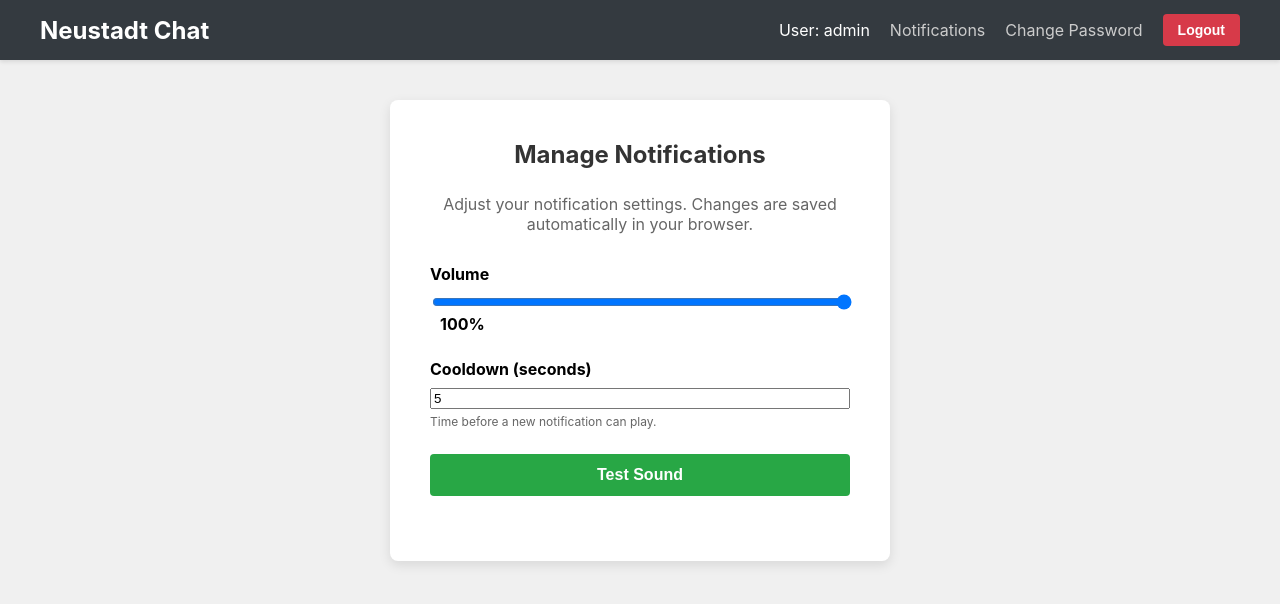
After one commit to Mysaktom/django-chat-app, a Django app: page /notifications/settings/ in a window 1280 px wide. The commit adds this page. Shown: the top 604 px of the page. Run offline with Django 5.2, Linux system fonts and the light colour scheme; a user stored in the database is signed in.

Commit message:
Přidání stránky notification_settings.html a styly a js

```diff
--- /dev/null
+++ b/chat/static/chat/notification_settings.css
@@ -0,0 +1,23 @@
+/* Notification Settings */
+.setting-row {
+    text-align: left;
+    margin-bottom: 25px;
+}
+.setting-row label {
+    display: block;
+    font-weight: bold;
+    margin-bottom: 8px;
+}
+.setting-row input[type="range"], .setting-row input[type="number"] {
+    width: 100%;
+}
+.setting-row .setting-desc {
+    font-size: 12px;
+    color: #666;
+    margin-top: 5px;
+    margin-bottom: 0;
+}
+#volume-value {
+    font-weight: bold;
+    margin-left: 10px;
+}
--- /dev/null
+++ b/chat/static/chat/notification_settings.js
@@ -0,0 +1,33 @@
+// chat/static/chat/notification_settings.js
+document.addEventListener('DOMContentLoaded', () => {
+    const volumeSlider = document.getElementById('volume-slider');
+    const volumeValue = document.getElementById('volume-value');
+    const delayInput = document.getElementById('delay-input');
+    const testBtn = document.getElementById('test-notification-btn');
+
+    // Načtení zvuku
+    const notificationSound = new Audio(document.getElementById('notification-sound-src').getAttribute('src'));
+
+    // Načtení uložených hodnot, nebo nastavení výchozích
+    volumeSlider.value = localStorage.getItem('notification_volume') || 1;
+    delayInput.value = localStorage.getItem('notification_delay') || 5;
+    volumeValue.textContent = `${Math.round(volumeSlider.value * 100)}%`;
+
+    // Uložení hlasitosti při změně
+    volumeSlider.addEventListener('input', () => {
+        const volume = volumeSlider.value;
+        localStorage.setItem('notification_volume', volume);
+        volumeValue.textContent = `${Math.round(volume * 100)}%`;
+    });
+
+    // Uložení prodlevy při změně
+    delayInput.addEventListener('input', () => {
+        localStorage.setItem('notification_delay', delayInput.value);
+    });
+
+    // Testovací tlačítko
+    testBtn.addEventListener('click', () => {
+        notificationSound.volume = localStorage.getItem('notification_volume') || 1;
+        notificationSound.play();
+    });
+});
--- a/chat/templates/chat/base.html
+++ b/chat/templates/chat/base.html
@@ -5,6 +5,8 @@
     <title>Neustadt Chat</title>
     <link rel="stylesheet" href="{% static 'chat/style.css' %}">
     <link rel="icon" href="{% static 'chat/favicon.ico' %}" type="image/x-icon">
+
+    {% block extra_head %}{% endblock %}
 </head>
 <body>
     <nav class="main-nav">
@@ -15,9 +17,9 @@
             {% if user.is_authenticated %}
                 {% if room_name %}
                     <span class="nav-room-name">Room: <b>{{ room_name }}</b></span>
-                    <span id="online-user-count" class="nav-link" style="display: none;"></span>
                 {% endif %}
                 <span>User: {{ user.username }}</span>
+                <a href="{% url 'notification-settings' %}" class="nav-link">Notifications</a> <!-- Odkaz na nastavení notifikací -->
                 <a href="{% url 'password-change' %}" class="nav-link">Change Password</a>
                 <form method="post" action="{% url 'logout' %}" class="logout-form">
                     {% csrf_token %}
@@ -29,5 +31,7 @@
     <main class="main-content">
         {% block content %}{% endblock %}
     </main>
+
+    <audio id="notification-sound-src" src="{% static 'chat/notification.mp3' %}" preload="auto" style="display:none;"></audio>
 </body>
 </html>
--- /dev/null
+++ b/chat/templates/chat/notification_settings.html
@@ -0,0 +1,31 @@
+{% extends 'chat/base.html' %}
+{% load static %}
+
+{% block extra_head %}
+    <link rel="stylesheet" href="{% static 'chat/notification_settings.css' %}">
+{% endblock %}
+
+{% block content %}
+<div class="form-container">
+    <h2>Manage Notifications</h2>
+    <p>Adjust your notification settings. Changes are saved automatically in your browser.</p>
+
+    <div class="setting-row">
+        <label for="volume-slider">Volume</label>
+        <input type="range" id="volume-slider" min="0" max="1" step="0.1">
+        <span id="volume-value">100%</span>
+    </div>
+
+    <div class="setting-row">
+        <label for="delay-input">Cooldown (seconds)</label>
+        <input type="number" id="delay-input" min="0" value="5">
+        <p class="setting-desc">Time before a new notification can play.</p>
+    </div>
+
+    <div class="setting-row">
+         <button id="test-notification-btn" class="btn-action">Test Sound</button>
+    </div>
+</div>
+
+<script src="{% static 'chat/notification_settings.js' %}"></script>
+{% endblock %}
--- a/chat/urls.py
+++ b/chat/urls.py
@@ -31,4 +31,6 @@ urlpatterns = [
     ),
     # Cesta pro uložení obsahu plátna
     path('save-canvas/<str:room_name>/', views.save_canvas, name='save-canvas'),
+    # Nastavení notifikací
+    path('notifications/settings/', views.notification_settings, name='notification-settings'),
 ]
--- a/chat/views.py
+++ b/chat/views.py
@@ -45,3 +45,7 @@ def save_canvas(request, room_name):
         return JsonResponse({'status': 'ok'})
     except Room.DoesNotExist:
         return JsonResponse({'status': 'error'}, status=404)
+
+@login_required
+def notification_settings(request):
+    return render(request, 'chat/notification_settings.html')
```
Also changed, not shown: chat/templates/chat/chat_page.html (+13 -3 lines).
